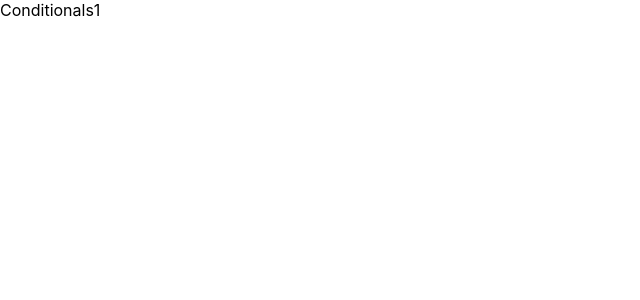
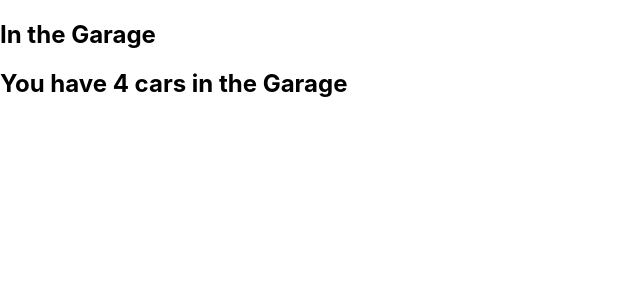
Before and after one commit to Hpekkaya/reactclass1, a React (Create React App) app: page / in a window 1280 px wide. Shown: the top 300 px of the page, without its empty margins (0-640 px from the left). Built offline with nearby package versions, Linux system fonts and the light colour scheme.

Commit message:
Conditionals repeated with alternatives

```diff
--- a/src/3-Events/Events1.js
+++ b/src/3-Events/Events1.js
@@ -7,11 +7,7 @@ const Events1 = () => {
     const shoot2 =(a)=> {
         alert(a)
     }
-    const shoot3 = (a,b)=>{
-        alert(b.type)
-        console.log(b)
-        console.log(b.value)
-    }
+
   return (
     <div>
         <button onClick={shoot}>Take the Shoot</button> <h6></h6>
--- a/src/4-Conditionals/Conditionals1.js
+++ b/src/4-Conditionals/Conditionals1.js
@@ -1,8 +1,19 @@
 import React from 'react'
+import Goal1 from './Goal1'
+import Garage1 from './Garage1'
 
 const Conditionals1 = () => {
-  return (
-    <div>Conditionals1</div>
+    const cars = ["Ford", "BMW","Audi","VolksWagen"]
+
+    const display = (cars)=>{
+        console.log(cars)
+    }
+    return (
+    <div>
+        {/* <h2>Conditional</h2> */}
+        {/* <Goal1 isGoal={true}/> */}
+        <Garage1 cars={cars}/>
+    </div>
   )
 }
 
--- a/src/4-Conditionals/Garage1.js
+++ b/src/4-Conditionals/Garage1.js
@@ -1,8 +1,13 @@
 import React from 'react'
 
-const Garage1 = () => {
+const Garage1 = ({cars}) => {
+  // const cars =props.car
   return (
-    <div>Garage1</div>
+    <div>
+      <h2>In the Garage</h2>
+      {cars.length>0 && <h2> You have {cars.length} cars in the Garage</h2>}
+
+    </div>
   )
 }
 
--- /dev/null
+++ b/src/4-Conditionals/Goal1.js
@@ -0,0 +1,18 @@
+import React from 'react'
+import MadeGoal1 from './MadeGoal1'
+import MissedGoal1 from './MissedGoal1'
+
+const Goal1 = (props) => {
+    const isGoal = props.isGoal
+
+    // if (isGoal){
+    //     return <MadeGoal1/>
+    // }else{
+    //     return <MissedGoal1/>
+    // }
+
+    return <>{isGoal ? <MadeGoal1/> : <MissedGoal1/>}</>
+
+}
+
+export default Goal1
--- /dev/null
+++ b/src/4-Conditionals/MadeGoal1.js
@@ -0,0 +1,9 @@
+import React from 'react'
+
+const MadeGoal1 = () => {
+  return (
+    <div>MadeGoal1</div>
+  )
+}
+
+export default MadeGoal1
```
Also changed, not shown: src/4-Conditionals/Goals1.js (deleted, +0 -9 lines), src/4-Conditionals/Madegoals.js (deleted, +0 -9 lines).
